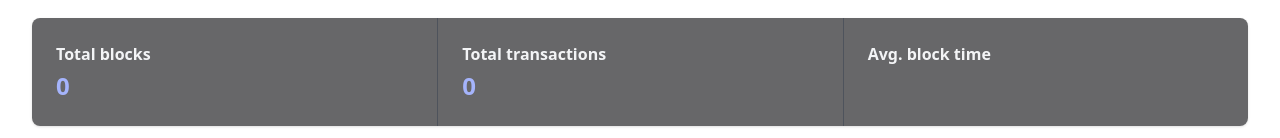
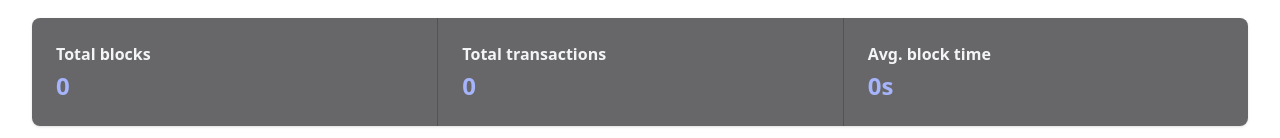
Before and after one commit to samisbakedham/candle-chain-website, a Next.js app: page / in a window 1280 px wide. Shown: the part 814-952 px from the top of the page. Built offline with nearby package versions, Linux system fonts and the light colour scheme; no server answers.

Commit message:
Average block time should now be calculated automatically

```diff
--- a/components/stats/StatsOverview.js
+++ b/components/stats/StatsOverview.js
@@ -1,8 +1,40 @@
+import { useBlocks } from '../../hooks/useBlocks';
 import { useNetworkStats } from '../../hooks/useNetworkStats';
 import StatisticContainer from './StatisticContainer';
 
 export default function StatsOverview() {
-    const { totalBlocks, totalTransactions, avgBlockTime } = useNetworkStats();
+    const { totalBlocks, totalTransactions } = useNetworkStats();
+    const { blocks } = useBlocks();
+
+    const getAvgBlockTime = () => {
+        // If there are no blocks, defaults to 0 second
+        if (blocks.length === 0) return 0;
+
+        // remove block with duplicated number
+        const blocksWithoutDuplicates = blocks.filter(
+            (block, index, self) =>
+                index === self.findIndex((t) => t.number === block.number),
+        );
+
+        // Get block timestamps, then sort them in ascending order
+        const blockTimes = blocksWithoutDuplicates
+            .map((block) => block.timestamp)
+            .sort((a, b) => a - b);
+
+        // Calculate the average block time based on block timestamp differences
+        // Between current block and previous block
+        const totalAvgBlockTime = blockTimes.reduce((acc, _, index) => {
+            if (index === 0) return 0;
+            return acc + Math.abs(blockTimes[index] - blockTimes[index - 1]);
+        }, 0);
+
+        const avgBlockTime = (
+            totalAvgBlockTime /
+            (blockTimes.length - 1)
+        ).toFixed(6);
+
+        return avgBlockTime > 0 ? avgBlockTime : 0;
+    };
 
     return (
         <div>
@@ -29,7 +61,7 @@ export default function StatsOverview() {
                     key="avg-block-time"
                     data={{
                         title: 'Avg. block time',
-                        currentStats: avgBlockTime,
+                        currentStats: `${getAvgBlockTime()}s`,
                     }}
                 />
             </dl>
--- a/package.json
+++ b/package.json
@@ -1,6 +1,6 @@
 {
     "name": "candle-chain",
-  "version": "0.1.0",
+    "version": "0.1.1",
     "private": true,
     "scripts": {
         "dev": "next dev",
--- a/utils/constants.js
+++ b/utils/constants.js
@@ -1,4 +1,4 @@
 export const BASE_URL = 'https://candle.vercel.app';
 export const API_URL = 'https://network.cndlchain.com';
 
-export const APP_VERSION = '0.1.0';
+export const APP_VERSION = '0.1.1';
```
Lines whose indentation alone changed are shown as unchanged.
